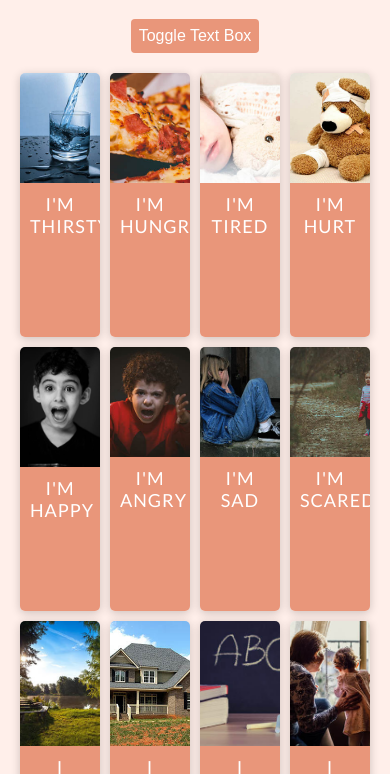
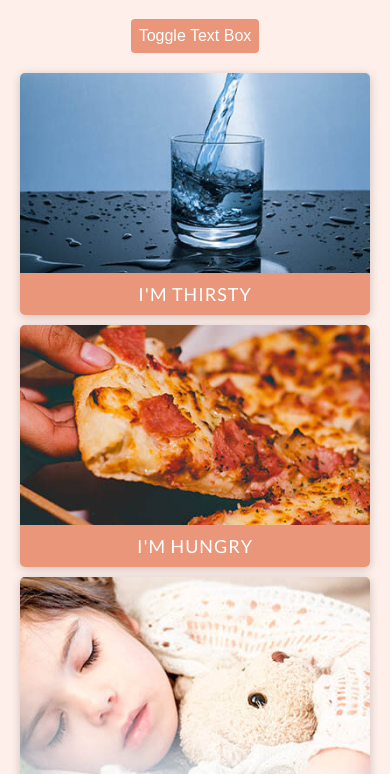
Before and after one commit to tod619/speech_text_reader, a plain HTML site: page index.html in a window 390 px wide. Shown: the part 83-857 px from the top of the page. Drawn offline with Linux system fonts and the light colour scheme.

Commit message:
add media quereis for smaller screen sizes in style.css file

```diff
--- a/style.css
+++ b/style.css
@@ -130,3 +130,23 @@ main {
   text-align: center;
 }
 /* End: box class */
+
+/* Start: Responsive Media Queries */
+@media (max-width: 1100px) {
+  main {
+    grid-template-columns: repeat(3, 1fr);
+  }
+}
+
+@media (max-width: 760px) {
+  main {
+    grid-template-columns: repeat(2, 1fr);
+  }
+}
+
+@media (max-width: 500px) {
+  main {
+    grid-template-columns: 1fr;
+  }
+}
+/* End: Responsive Media Queries */
```
